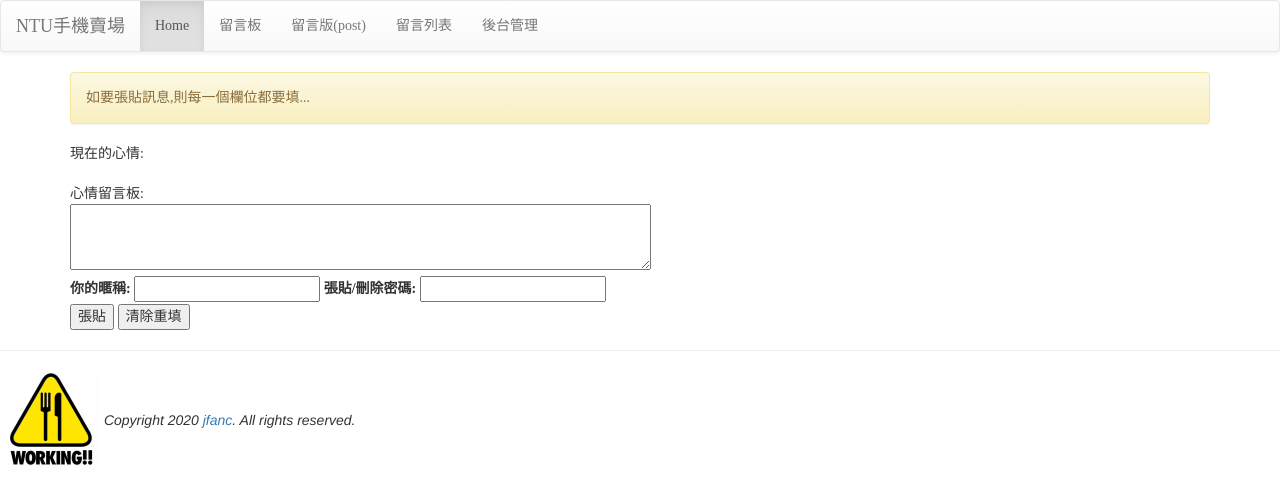
After one commit to jjasoncool/django-playground, a Django app: page /MyForm/message_board/post/ in a window 1280 px wide. The commit adds this page. Shown: the top 504 px of the page. Run offline with Django 3.2, Linux system fonts and the light colour scheme; data that the repository does not hold is empty; some libraries are stand-ins or nearby versions.

Commit message:
feat: add post method (no csrf)

```diff
--- a/src/djangoweb/MyForm/views.py
+++ b/src/djangoweb/MyForm/views.py
@@ -27,7 +27,8 @@ def form_index(request):
 
 
 def message_index(request, msgid=None, del_pass=None):
-    posts = models.Post.objects.filter(enabled=True).order_by('-pub_time')[:150]
+    posts = models.Post.objects.filter(
+        enabled=True).order_by('-pub_time')[:150]
     moods = models.Mood.objects.all()
 
     try:
@@ -57,8 +58,23 @@ def message_index(request, msgid=None, del_pass=None):
 
     elif user_id != None:
         mood = models.Mood.objects.get(status=user_mood)
-        post = models.Post.objects.create(mood=mood, nickname=user_id, del_pass=user_pass, message=user_post)
+        post = models.Post.objects.create(
+            mood=mood, nickname=user_id, del_pass=user_pass, message=user_post)
         post.save()
-        message='成功儲存!請記得你的編輯密碼[{}]!,訊息需經審查後才會顯示。'.format(user_pass)
+        message = '成功儲存!請記得你的編輯密碼[{}]!,訊息需經審查後才會顯示。'.format(user_pass)
 
     return render(request, 'MyForm/message_board.html', locals())
+
+
+def posting(request):
+    moods = models.Mood.objects.all()
+    message = '如要張貼訊息,則每一個欄位都要填...'
+    return render(request, 'MyForm/posting.html', locals())
+
+
+def formlist(request):
+    posts = models.Post.objects.filter(
+        enabled=True).order_by('-pub_time')[:150]
+    moods = models.Mood.objects.all()
+
+    return render(request, 'MyForm/listing.html', locals())
--- a/src/djangoweb/djangoweb/urls.py
+++ b/src/djangoweb/djangoweb/urls.py
@@ -20,7 +20,7 @@ from MTV01.views import about, listing, disp_detail
 from URLS.views import homepage as url_home, about as url_about, reverse_url
 from MyTemplates.views import index as tp_index, tv, engtv, carlist, carprice
 from Modal_DB.views import index as db_index, db_detail
-from MyForm.views import form_index, message_index
+from MyForm.views import form_index, message_index, formlist, posting
 
 urlpatterns = [
     path('admin/', admin.site.urls),
@@ -55,4 +55,6 @@ urlpatterns = [
     path('MyForm/', form_index),
     path('MyForm/message_board/', message_index),
     path('MyForm/message_board/<int:msgid>/<str:del_pass>', message_index),
+    path('MyForm/message_board/list/', formlist),
+    path('MyForm/message_board/post/', posting),
 ]
--- a/src/djangoweb/templates/MyForm/header.html
+++ b/src/djangoweb/templates/MyForm/header.html
@@ -9,6 +9,8 @@
         <ul class='nav navbar-nav'>
             <li class='active'><a href='/MyForm/'>Home</a></li>
             <li><a href='/MyForm/message_board/'>留言板</a></li>
+            <li><a href='/MyForm/message_board/post/'>留言版(post)</a></li>
+            <li><a href='/MyForm/message_board/list/'>留言列表</a></li>
             <li><a href='/admin'>後台管理</a></li>
         </ul>
     </div>
--- /dev/null
+++ b/src/djangoweb/templates/MyForm/posting.html
@@ -0,0 +1,26 @@
+<!-- posting.html (HTML_Form02) -->
+{% extends "./base.html" %}
+{% block title %}我有話要說{% endblock %}
+{% block content %}
+<div class='container'>
+    {% if message %}
+
+    <div class='alert alert-warning'>{{ message }}</div>
+    {% endif %}
+    <form name='my form' action='.' method='POST'>
+        現在的心情:<br />
+        {% for m in moods %}
+        <input type='radio' name='mood' value='{{ m.status }}'>{{ m.status }}
+        {% endfor %}
+        <br />
+        心情留言板:<br />
+        <textarea name='user_post' rows=3 cols=70></textarea><br />
+        <label for='user_id'>你的暱稱:</label>
+        <input id='user_id' type='text' name='user_id'>
+        <label for='user_pass'>張貼/刪除密碼:</label>
+        <input id='user_pass' type='password' name='user_pass'><br />
+        <input type='submit' value='張貼'>
+        <input type='reset' value='清除重填'>
+    </form>
+</div>
+{% endblock %}
```
Also changed, not shown: src/djangoweb/templates/MyForm/listing.html (added, +38 -0 lines), src/djangoweb/MyForm/form.py (added).
